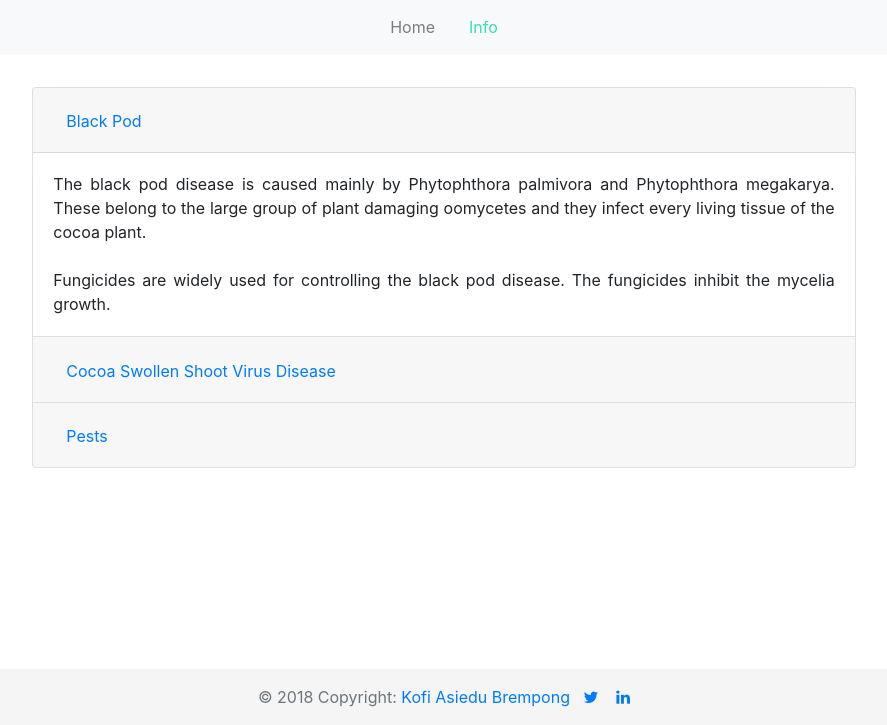
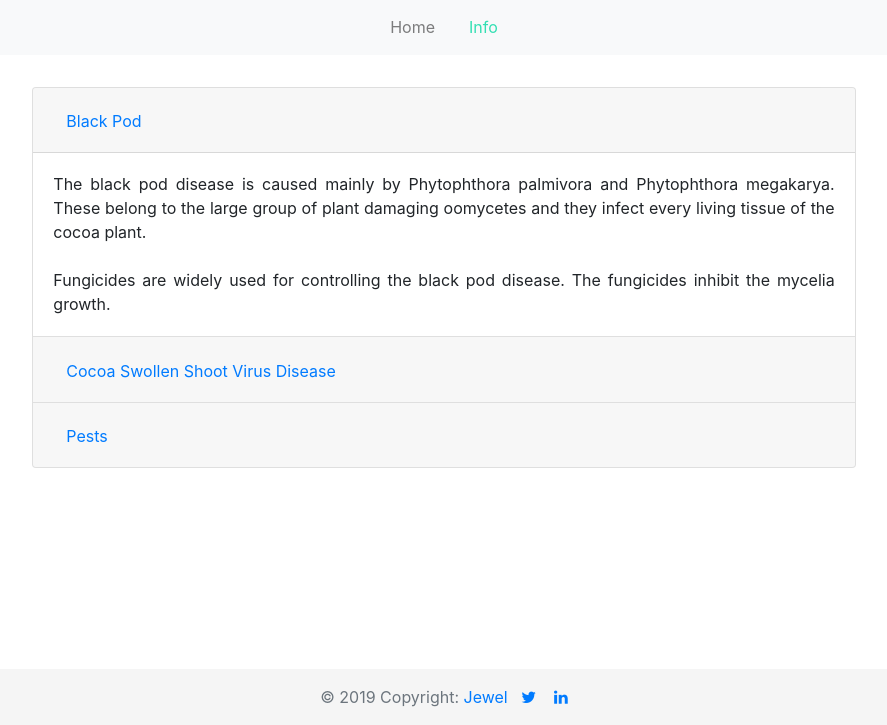
Before and after one commit to amidequist/new-app, a plain HTML site: page app/view/about.html in a window 1280 px wide. Shown: the part 75-800 px from the top of the page, without its empty margins (196-1083 px from the left). Drawn offline with nearby package versions, Linux system fonts and the light colour scheme.

Commit message:
fix error in about.html

```diff
--- a/app/view/about.html
+++ b/app/view/about.html
@@ -101,8 +101,8 @@
         <div class="footer mt-auto py-3 d-flex align-items-start">
             <div class="container ">
                 <span class="text-muted">
-                        © 2018 Copyright:
-                        <a href="https://www.linkedin.com/in/asiedu-brempong" target="_blank">Kofi Asiedu Brempong</a>&nbsp;&nbsp;
+                        © 2019 Copyright:
+                        <a href="https://www.linkedin.com/in/asiedu-brempong" target="_blank">Jewel</a>&nbsp;&nbsp;
                         <a href="https://twitter.com/asiedubrempong" class="fa fa-twitter"></a> &nbsp;&nbsp;
                         <a href="https://www.linkedin.com/in/asiedu-brempong" class="fa fa-linkedin"></a>
                 </span>
```
